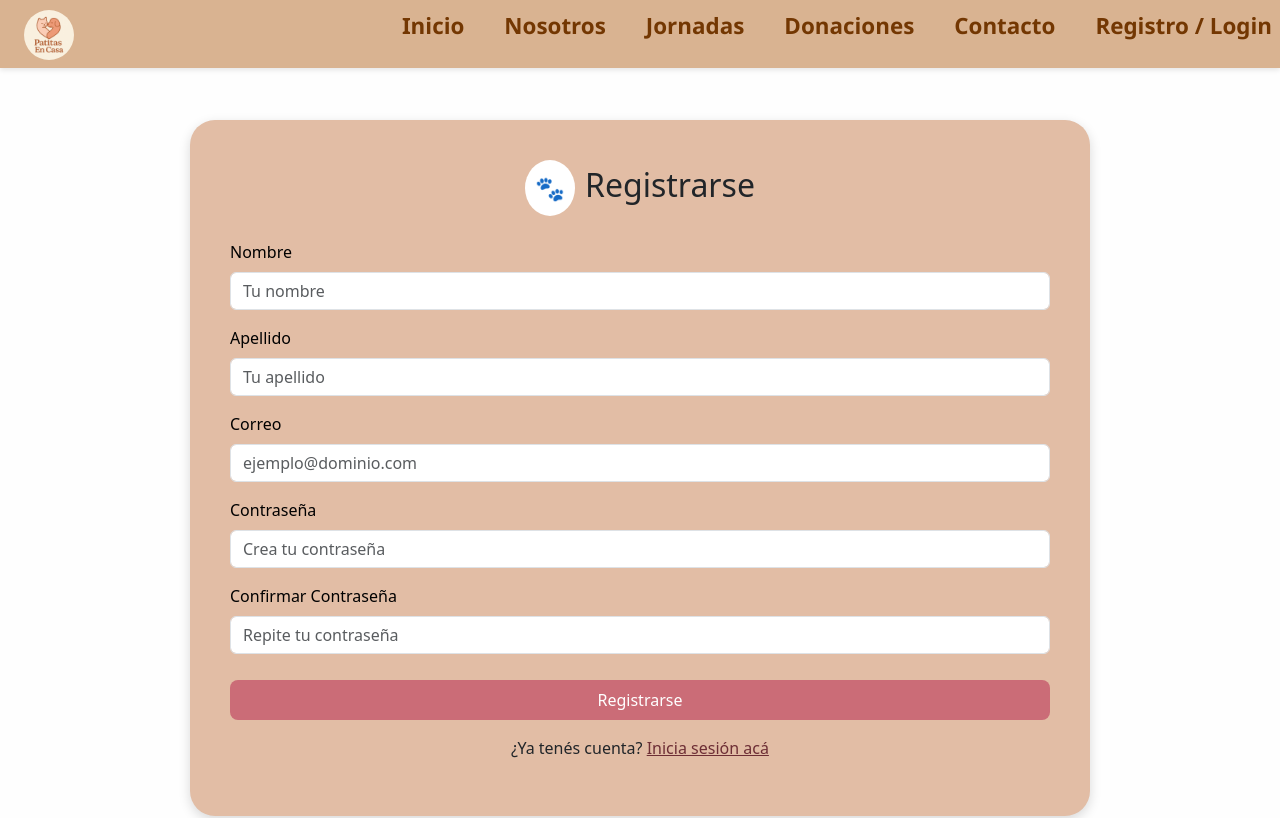
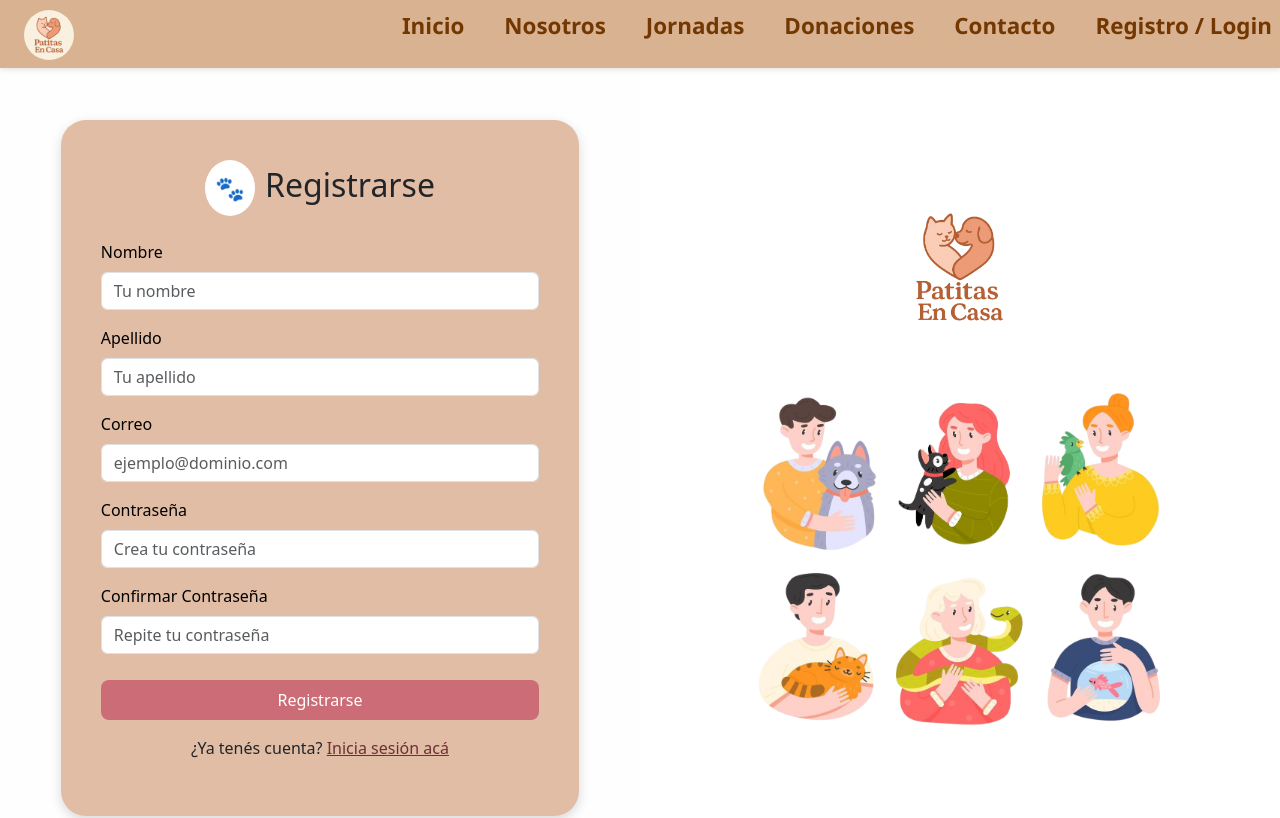
Before and after one commit to JesyGomez/PortalMascotas-PoloIT, a React (Create React App) app: page /registro in a window 1280 px wide. Shown: the top 818 px of the page. Built offline with nearby package versions, Linux system fonts and the light colour scheme.

Commit message:
agregando imagenes para login, recuperación, registro

```diff
--- a/src/estilos/recuperarContrasenia.css
+++ b/src/estilos/recuperarContrasenia.css
@@ -100,6 +100,53 @@ h2 {
 ::placeholder {
   font-size: 1rem;
 }
+.login-wrapper {
+  display: flex;
+  flex-direction: row-reverse;
+  min-height: 100vh;
+}
+
+.login-left {
+  flex: 1;
+  /* background-color: #f5f5f5; */
+  display: flex;
+  flex-direction: column;
+  align-items: center;
+  justify-content: center;
+  padding: 2rem;
+}
+
+.login-img {
+  max-width: 80%;
+  margin: 1rem 0;
+  border-radius: 12px;
+  /* box-shadow: 0 4px 8px rgba(0,0,0,0.1); */
+}
+
+.form-wrapper {
+  flex: 1;
+  display: flex;
+  align-items: center;
+  justify-content: center;
+  padding: 2rem;
+}
+
+/* Responsivo: ocultar imágenes y mostrar solo el formulario en móvil */
+@media (max-width: 768px) {
+  .login-wrapper {
+    flex-direction: column;
+  }
+
+  .login-left {
+    display: none;
+  }
+
+  .form-wrapper {
+    width: 100%;
+    padding: 1rem;
+  }
+}
+
 
 @media (max-width: 575.98px) {
   .form-container {
--- a/src/estilos/registro.css
+++ b/src/estilos/registro.css
@@ -51,6 +51,53 @@
     ::placeholder {
         font-size: 1rem;
     }
+.login-wrapper {
+  display: flex;
+  flex-direction: row-reverse;
+  min-height: 100vh;
+}
+
+.login-left {
+  flex: 1;
+  /* background-color: #f5f5f5; */
+  display: flex;
+  flex-direction: column;
+  align-items: center;
+  justify-content: center;
+  padding: 2rem;
+}
+
+.login-img {
+  max-width: 80%;
+  margin: 1rem 0;
+  border-radius: 12px;
+  /* box-shadow: 0 4px 8px rgba(0,0,0,0.1); */
+}
+
+.form-wrapper {
+  flex: 1;
+  display: flex;
+  align-items: center;
+  justify-content: center;
+  padding: 2rem;
+}
+
+/* Responsivo: ocultar imágenes y mostrar solo el formulario en móvil */
+@media (max-width: 768px) {
+  .login-wrapper {
+    flex-direction: column;
+  }
+
+  .login-left {
+    display: none;
+  }
+
+  .form-wrapper {
+    width: 100%;
+    padding: 1rem;
+  }
+}
+
 
     /* Responsive: placeholder más pequeño en móviles */
     @media (max-width: 575.98px) {
--- a/src/estilos/sesion.css
+++ b/src/estilos/sesion.css
@@ -64,6 +64,52 @@ h2 {
     font-size: 0.75rem;
   }
 }
+.login-wrapper {
+  display: flex;
+  flex-direction: row-reverse;
+  min-height: 100vh;
+}
+
+.login-left {
+  flex: 1;
+  /* background-color: #f5f5f5; */
+  display: flex;
+  flex-direction: column;
+  align-items: center;
+  justify-content: center;
+  padding: 2rem;
+}
+
+.login-img {
+  max-width: 80%;
+  margin: 1rem 0;
+  border-radius: 12px;
+  /* box-shadow: 0 4px 8px rgba(0,0,0,0.1); */
+}
+
+.form-wrapper {
+  flex: 1;
+  display: flex;
+  align-items: center;
+  justify-content: center;
+  padding: 2rem;
+}
+
+/* Responsivo: ocultar imágenes y mostrar solo el formulario en móvil */
+@media (max-width: 768px) {
+  .login-wrapper {
+    flex-direction: column;
+  }
+
+  .login-left {
+    display: none;
+  }
+
+  .form-wrapper {
+    width: 100%;
+    padding: 1rem;
+  }
+}
 
 /* Error message */
 .error-message {
--- a/src/pages/auth/Login.jsx
+++ b/src/pages/auth/Login.jsx
@@ -2,7 +2,6 @@ import React, { useState, useContext } from "react";
 import { Link, useNavigate } from "react-router-dom";
 import { AuthContext } from "../../components/context/AuthContext";
 import "../../estilos/sesion.css";
-
 const Login = () => {
   const [email, setEmail] = useState("");
   const [password, setPassword] = useState("");
@@ -46,13 +45,28 @@ const handleSubmit = async (e) => {
         setError(data.message || "Credenciales incorrectas. Intenta de nuevo.");
       }
     } catch (err) {
-    setError("Error de conexión. Asegúrate que el servidor esté funcionando.");
+      setError(
+        "Error de conexión. Asegúrate que el servidor esté funcionando."
+      );
       console.error("Error durante el login:", err);
     }
   };
 
-
   return (
+    <div className="login-wrapper">
+      <div className="login-left">
+        <img
+          src="/logoPatitasEnCasa.png"
+          alt="Logo"
+          className="login-img"
+          style={{ maxWidth: "150px", height: "auto" }}
+        />
+        <img
+          src="/personitasyAnimalitos.png"
+          alt="Personas y animales"
+          className="login-img"
+        />
+      </div>
       <div className="form-wrapper">
         <div className="form-container">
           <div className="text-center mb-4">
@@ -110,6 +124,7 @@ const handleSubmit = async (e) => {
           )}
         </div>
       </div>
+    </div>
   );
 };
 
--- a/src/pages/auth/RecuperarContrasenia.jsx
+++ b/src/pages/auth/RecuperarContrasenia.jsx
@@ -44,6 +44,21 @@ function RecuperacionContrasenia() {
   };
 
   return (
+    <>
+      <div className="login-wrapper">
+        <div className="login-left">
+          <img
+            src="/logoPatitasEnCasa.png"
+            alt="Logo"
+            className="login-img"
+            style={{ maxWidth: "150px", height: "auto" }}
+          />
+          <img
+            src="/personitasyAnimalitos.png"
+            alt="Personas y animales"
+            className="login-img"
+          />
+        </div>
         <div className="form-wrapper">
           {step === 1 && (
             <form className="form-container" onSubmit={handleRequestReset}>
@@ -160,6 +175,8 @@ function RecuperacionContrasenia() {
             </form>
           )}
         </div>
+      </div>
+    </>
   );
 }
 
--- a/src/pages/auth/Registro.jsx
+++ b/src/pages/auth/Registro.jsx
@@ -1,13 +1,13 @@
-import React, { useState } from 'react';
-import { Link, useNavigate } from 'react-router-dom';
-import '../../estilos/registro.css';
+import React, { useState } from "react";
+import { Link, useNavigate } from "react-router-dom";
+import "../../estilos/registro.css";
 
 const Registro = () => {
-  const [nombre, setNombre] = useState('');
-  const [apellido, setApellido] = useState('');
-  const [email, setEmail] = useState('');
-  const [password, setPassword] = useState('');
-  const [confirmPassword, setConfirmPassword] = useState('');
+  const [nombre, setNombre] = useState("");
+  const [apellido, setApellido] = useState("");
+  const [email, setEmail] = useState("");
+  const [password, setPassword] = useState("");
+  const [confirmPassword, setConfirmPassword] = useState("");
   const [error, setError] = useState(null);
   const [success, setSuccess] = useState(null);
   const navigate = useNavigate();
@@ -18,34 +18,51 @@ const Registro = () => {
     setSuccess(null);
 
     if (password !== confirmPassword) {
-      setError('Las contraseñas no coinciden.');
+      setError("Las contraseñas no coinciden.");
       return;
     }
 
     try {
-      const response = await fetch('http://localhost:5000/api/auth/register', {
-        method: 'POST',
-        headers: { 'Content-Type': 'application/json' },
+      const response = await fetch("http://localhost:5000/api/auth/register", {
+        method: "POST",
+        headers: { "Content-Type": "application/json" },
         body: JSON.stringify({ nombre, apellido, email, password }),
       });
       const data = await response.json();
 
       if (response.ok) {
-        setSuccess(data.message || 'Registro exitoso. ¡Ahora puedes iniciar sesión!');
+        setSuccess(
+          data.message || "Registro exitoso. ¡Ahora puedes iniciar sesión!"
+        );
         // Opcional: Redirigir al usuario al login después de un tiempo
         setTimeout(() => {
-          navigate('/login');
+          navigate("/login");
         }, 3000);
       } else {
-        setError(data.message || 'Error en el registro.');
+        setError(data.message || "Error en el registro.");
       }
     } catch (error) {
-      setError('Error de conexión. Intenta de nuevo más tarde.');
-      console.error('Error al registrar usuario:', error);
+      setError("Error de conexión. Intenta de nuevo más tarde.");
+      console.error("Error al registrar usuario:", error);
     }
   };
 
   return (
+    <>
+      <div className="login-wrapper">
+        <div className="login-left">
+          <img
+            src="/logoPatitasEnCasa.png"
+            alt="Logo"
+            className="login-img"
+            style={{ maxWidth: "150px", height: "auto" }}
+          />
+          <img
+            src="/personitasyAnimalitos.png"
+            alt="Personas y animales"
+            className="login-img"
+          />
+        </div>
         <div className="form-wrapper">
           <div className="form-container">
             <div className="text-center mb-4">
@@ -54,7 +71,9 @@ const Registro = () => {
             </div>
             <form onSubmit={handleSubmit}>
               <div className="mb-3">
-            <label htmlFor="nombre" className="form-label">Nombre</label>
+                <label htmlFor="nombre" className="form-label">
+                  Nombre
+                </label>
                 <input
                   type="text"
                   className="form-control"
@@ -66,7 +85,9 @@ const Registro = () => {
                 />
               </div>
               <div className="mb-3">
-            <label htmlFor="apellido" className="form-label">Apellido</label>
+                <label htmlFor="apellido" className="form-label">
+                  Apellido
+                </label>
                 <input
                   type="text"
                   className="form-control"
@@ -78,7 +99,9 @@ const Registro = () => {
                 />
               </div>
               <div className="mb-3">
-            <label htmlFor="email" className="form-label">Correo</label>
+                <label htmlFor="email" className="form-label">
+                  Correo
+                </label>
                 <input
                   type="email"
                   className="form-control"
@@ -90,7 +113,9 @@ const Registro = () => {
                 />
               </div>
               <div className="mb-3 position-relative">
-            <label htmlFor="password" className="form-label">Contraseña</label>
+                <label htmlFor="password" className="form-label">
+                  Contraseña
+                </label>
                 <input
                   type="password"
                   className="form-control"
@@ -102,7 +127,9 @@ const Registro = () => {
                 />
               </div>
               <div className="mb-3 position-relative">
-            <label htmlFor="confirmPassword" className="form-label">Confirmar Contraseña</label>
+                <label htmlFor="confirmPassword" className="form-label">
+                  Confirmar Contraseña
+                </label>
                 <input
                   type="password"
                   className="form-control"
@@ -118,14 +145,23 @@ const Registro = () => {
               {success && <p className="success-message">{success}</p>}
 
               <div className="d-grid mb-3">
-            <button type="submit" className="btn-primary">Registrarse</button>
+                <button type="submit" className="btn-primary">
+                  Registrarse
+                </button>
               </div>
               <div className="text-center">
-            <p>¿Ya tenés cuenta? <Link style={{ color: '#6d2e35' }} to="/login">Inicia sesión acá</Link></p>
+                <p>
+                  ¿Ya tenés cuenta?{" "}
+                  <Link style={{ color: "#6d2e35" }} to="/login">
+                    Inicia sesión acá
+                  </Link>
+                </p>
               </div>
             </form>
           </div>
         </div>
+      </div>
+    </>
   );
 };
 
```
Lines whose indentation alone changed are shown as unchanged.
